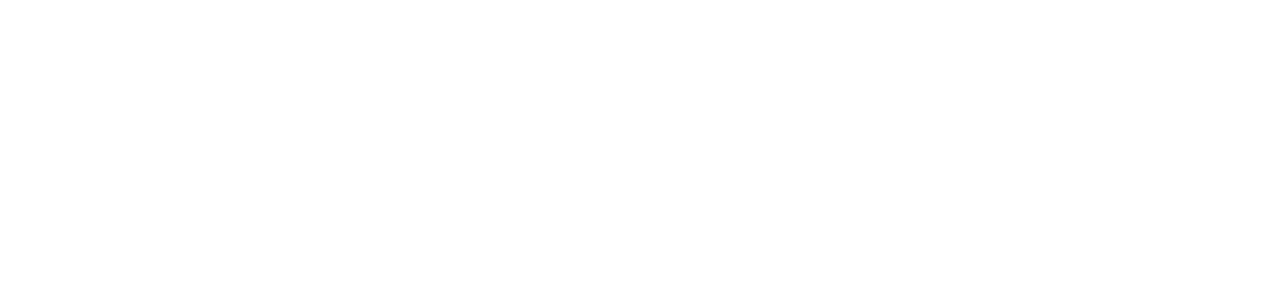
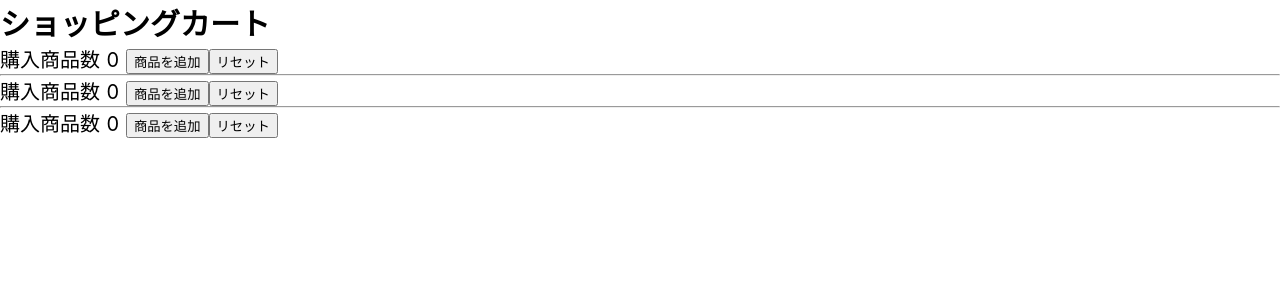
Before and after one commit to motakashi/nuxt-traing, a Nuxt app: page /cart in a window 1280 px wide. Before the commit this address had no page. Shown: the top 300 px of the page. Built offline with nearby package versions, Linux system fonts and the light colour scheme.

Commit message:
演習課題の実装追加

```diff
--- a/layouts/default.vue
+++ b/layouts/default.vue
@@ -8,7 +8,7 @@
 html {
   font-family: 'Source Sans Pro', -apple-system, BlinkMacSystemFont, 'Segoe UI',
     Roboto, 'Helvetica Neue', Arial, sans-serif;
-  font-size: 12px;
+  font-size: 20px;
   word-spacing: 1px;
   -ms-text-size-adjust: 100%;
   -webkit-text-size-adjust: 100%;
--- /dev/null
+++ b/pages/cart.vue
@@ -0,0 +1,39 @@
+<template>
+  <section class="cart">
+    <h1>{{title}}</h1>
+    <div>
+      <p>購入商品数
+      {{$store.state.cartdata.count}}
+      <button v-on:click="$store.dispatch('cartdata/updateCountAction')">商品を追加</button>
+      <button v-on:click="$store.dispatch('cartdata/resetCountAction')">リセット</button>
+      </p>
+    </div>
+    <hr>
+    <div>
+      <p>購入商品数
+      {{$store.state.cartdata.count}}
+      <button v-on:click="$store.dispatch('cartdata/updateCountAction')">商品を追加</button>
+      <button v-on:click="$store.dispatch('cartdata/resetCountAction')">リセット</button>
+      </p>
+    </div>
+    <hr>
+    <div>
+      <p>購入商品数
+      {{$store.state.cartdata.count}}
+      <button v-on:click="$store.dispatch('cartdata/updateCountAction')">商品を追加</button>
+      <button v-on:click="$store.dispatch('cartdata/resetCountAction')">リセット</button>
+      </p>
+    </div>
+
+  </section>
+</template>
+
+<script>
+export default {
+    data: function () {
+    return {
+      title: "ショッピングカート",
+    };
+  }
+};
+</script>
--- /dev/null
+++ b/store/cartdata.js
@@ -0,0 +1,21 @@
+export const state = () => ({
+  count: 0
+})
+
+export const mutations = {
+  updateCount: function(state){
+    state.count = state.count + 1
+  },
+  resetCount: function(state){
+    state.count = 0
+  }
+}
+
+export const actions = {
+  updateCountAction(context){
+    context.commit('updateCount')
+  },
+  resetCountAction(context){
+    context.commit('resetCount')
+  }
+}
```
